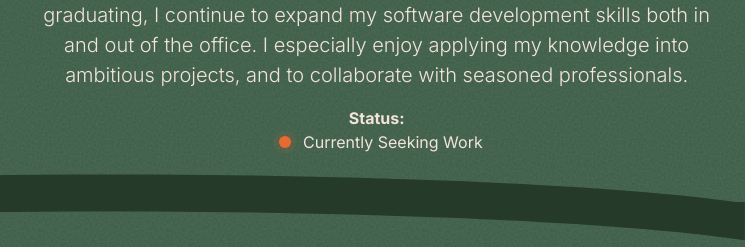
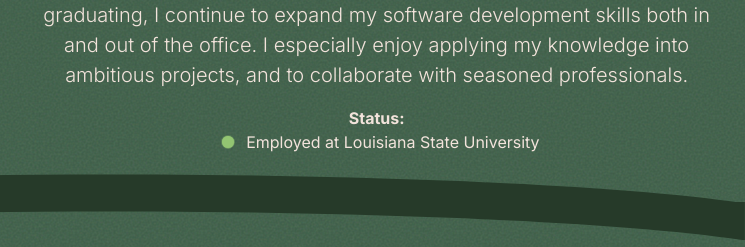
Before and after one commit to AlexGonz00/online-portfolio-2025, a website: page index.html in a window 1280 px wide. Shown: the part 998-1245 px from the top of the page, 535-1280 px from the left. Drawn offline with nearby package versions, Linux system fonts and the light colour scheme; files that its build step writes are made by us from their sources.

Commit message:
Update employment status

```diff
--- a/index.html
+++ b/index.html
@@ -147,7 +147,7 @@
               <span class="position-relative status-circle ms-2 me-2">
               </span>
 
-              Currently Seeking Work
+              Employed at Louisiana State University
             </p>
           </div>
         </div>
--- a/scss/styles.scss
+++ b/scss/styles.scss
@@ -208,8 +208,8 @@ html, body {
   width: 12px;
   height: 12px;
   border-radius: 50%;
-  background: var(--bs-primary);
-  animation: pulse-border 1200ms ease-in-out infinite;
+  background: #93C572;
+  animation: pulse-border 1600ms ease-in-out infinite;
 }
 
 .status-circle::after {
@@ -222,7 +222,7 @@ html, body {
   width: 12px;
   height: 12px;
   border-radius: 50%;
-  background: var(--bs-primary);
+  background: #93C572;
 }
 
 @keyframes pulse-border {
```
